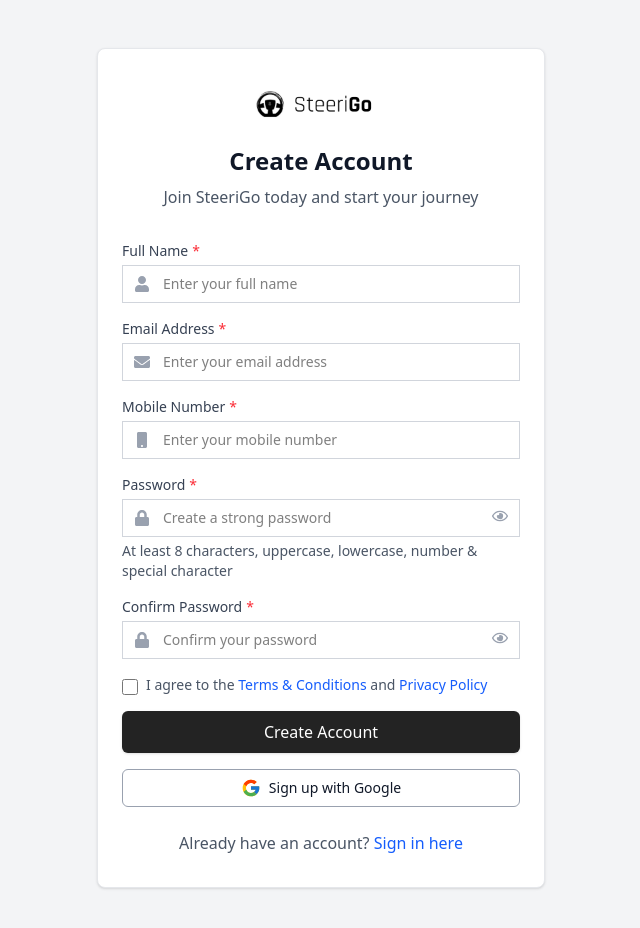
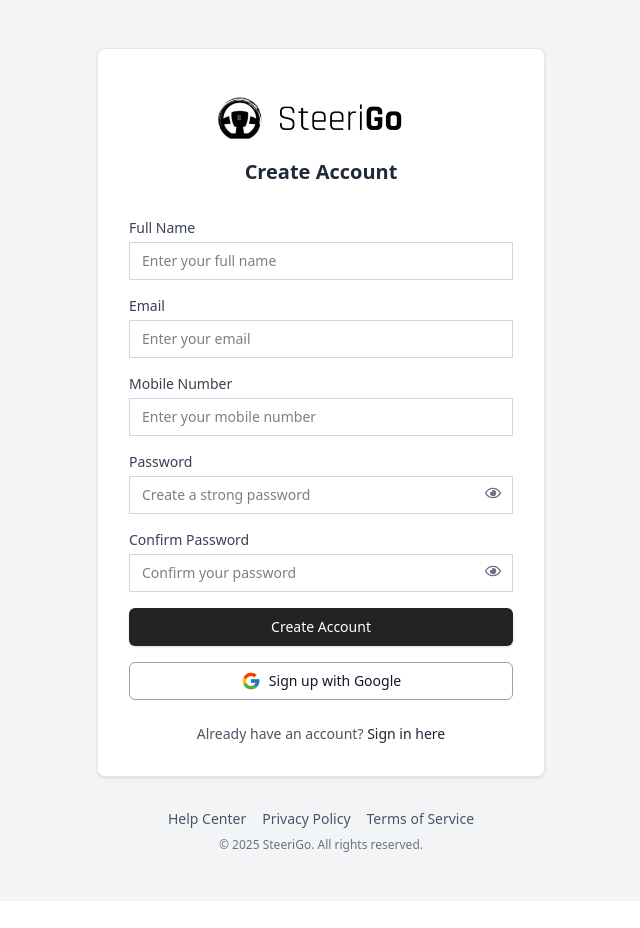
Before and after one commit to muhammedsuhailop/Steerigo, a React (Vite) app in the folder frontend/: page /signup in a window 1280 px wide. Shown: the top 928 px of the page, without its empty margins (319-959 px from the left). After the commit the page ends 901 px from the top, so only its background shows below. Built offline with nearby package versions, Linux system fonts and the light colour scheme.

Commit message:
bugfix(frontend):signup function bug fixes -tokens

```diff
--- a/frontend/src/features/auth/components/SigupForm/SignupForm.tsx
+++ b/frontend/src/features/auth/components/SigupForm/SignupForm.tsx
@@ -1,20 +1,19 @@
+/* eslint-disable @typescript-eslint/no-unused-vars */
 import React, { useState, useEffect } from "react";
 import { Link, useNavigate } from "react-router-dom";
 import { useSignupForm } from "../../hooks/useAuthForm";
+import { useAuth } from "../../hooks/useAuth";
+import { useSignupMutation, useVerifyOTPMutation, useResendOTPMutation } from "../../services/authApi";
 import type { SignupFormProps } from "./SignupForm.types";
 import LogoText from "@/../public/SteeriGoHorizontal.png";
 import {
     FaRegEye,
     FaRegEyeSlash,
-  FaMobile,
-  FaUser,
-  FaEnvelope,
-  FaLock,
 } from "react-icons/fa";
 import { FcGoogle } from "react-icons/fc";
 import { Button } from "@/shared/components/ui/Button";
 import { Input } from "@/shared/components/ui/Input";
-import { useAuth } from "../../hooks/useAuth";
+import { getUserDashboardPath } from "../../hooks/useAuth";
 
 export const SignupForm: React.FC<SignupFormProps> = ({
     onSubmit,
@@ -23,12 +22,18 @@
     showGoogleAuth = true,
 }) => {
     const navigate = useNavigate();
+    const { loginWithGoogle, userRole } = useAuth();
     const [showPassword, setShowPassword] = useState(false);
     const [showConfirmPassword, setShowConfirmPassword] = useState(false);
     const [showOtpSection, setShowOtpSection] = useState(false);
     const [otpTimer, setOtpTimer] = useState(0);
     const [otpValue, setOtpValue] = useState("");
     const [otpError, setOtpError] = useState("");
+
+    // API mutations
+    const [signupMutation, { isLoading: isSignupLoading }] = useSignupMutation();
+    const [verifyOTPMutation, { isLoading: isVerifyingOTP }] = useVerifyOTPMutation();
+    const [resendOTPMutation] = useResendOTPMutation();
 
     const {
         formData,
@@ -37,22 +42,26 @@
         submitMessage,
         handleChange,
         handleSubmit,
-  } = useSignupForm(async (data: any) => {
-    const res = await fetch("/api/auth/signup", {
-      method: "POST",
-      headers: { "Content-Type": "application/json" },
-      body: JSON.stringify(data),
-    });
-    const result = await res.json();
+    } = useSignupForm(
+        onSubmit ||
+        (async (data: any) => {
+            try {
+                const result = await signupMutation(data).unwrap();
                 if (result.success) {
                     setShowOtpSection(true);
                     setOtpTimer(60);
-      return { success: true, message: result.message };
                 }
-    return { success: false, message: result.message };
-  });
+                return result;
+            } catch (error: any) {
+                return {
+                    success: false,
+                    message: error.data?.message || "Signup failed. Please try again.",
+                };
+            }
+        })
+    );
 
-  // Countdown for OTP resend
+    // OTP Timer countdown
     useEffect(() => {
         let interval: NodeJS.Timeout;
         if (otpTimer > 0) {
@@ -64,7 +73,13 @@
     }, [otpTimer]);
 
     const handleGoogleSignup = async () => {
-    // implement Google signup flow if needed
+        try {
+            setShowPassword(false);
+            setShowConfirmPassword(false);
+            await loginWithGoogle();
+        } catch (error) {
+            console.error("Google signup failed:", error);
+        }
     };
 
     const handleOtpSubmit = async (e: React.FormEvent) => {
@@ -73,49 +88,34 @@
             setOtpError("OTP must be 4 digits");
             return;
         }
-
-    // Debug: Check if email exists
-    console.log("Sending OTP verification:", {
-      email: formData.email,
-      otp: otpValue,
-    });
-
         if (!formData.email) {
             setOtpError("Email not found. Please restart signup process.");
             return;
         }
 
         try {
-      const res = await fetch("/api/auth/signup/verify", {
-        method: "POST",
-        headers: { "Content-Type": "application/json" },
-        body: JSON.stringify({ email: formData.email, otp: otpValue }),
-      });
-
-      console.log("OTP Response status:", res.status);
-      const result = await res.json();
-      console.log("OTP Response body:", result);
+            const result = await verifyOTPMutation({
+                email: formData.email,
+                otp: otpValue,
+            }).unwrap();
 
             if (result.success) {
-        alert("Email verified! You can now log in.");
-        navigate("/login");
-      } else {
-        setOtpError(result.message || "OTP verification failed");
+                const redirectPath = getUserDashboardPath(result.data.user.role);
+                navigate(redirectPath);
             }
-    } catch (error) {
-      console.error("OTP verification error:", error);
-      setOtpError("Network error. Please try again.");
+        } catch (error: any) {
+            setOtpError(error.data?.message || "OTP verification failed");
         }
     };
 
     const handleResendOtp = async () => {
+        try {
             setOtpError("");
             setOtpTimer(60);
-    await fetch("/api/auth/signup/resend", {
-      method: "POST",
-      headers: { "Content-Type": "application/json" },
-      body: JSON.stringify({ email: formData.email }),
-    });
+            await resendOTPMutation({ email: formData.email }).unwrap();
+        } catch (error: any) {
+            setOtpError("Failed to resend OTP. Please try again.");
+        }
     };
 
     const formatTime = (seconds: number) => {
@@ -125,142 +125,132 @@
     };
 
     return (
-    <div className={`w-full max-w-md mx-auto ${className}`}>
+        <div className={`w-full max-w-sm mx-auto ${className}`}>
+            {/* Logo */}
             <div className="text-center mb-8">
-        <img src={LogoText} alt="SteeriGo" className="h-12 mx-auto mb-4" />
-        <h1 className="text-2xl font-bold text-gray-900 mb-2">
+                <div className="flex items-center justify-center">
+                    <img src={LogoText} alt="SteeriGo Logo" className="w-3/4 h-auto" />
+                </div>
+                <h2 className="text-xl font-semibold text-gray-800 mb-2">
                     {showOtpSection ? "Verify Your Email" : "Create Account"}
-        </h1>
-        <p className="text-gray-600">
-          {showOtpSection
-            ? `We've sent a 4-digit code to ${formData.email}`
-            : "Join SteeriGo today and start your journey"}
+                </h2>
+                {showOtpSection && (
+                    <p className="text-sm text-gray-600">
+                        We've sent a 4-digit code to {formData.email}
                     </p>
+                )}
             </div>
 
+            {/* Submit Message */}
             {submitMessage && (
                 <div
-          className={`mb-4 p-3 rounded-md text-sm ${
-            submitMessage.type === "success"
-              ? "bg-green-50 text-green-700 border border-green-200"
-              : "bg-red-50 text-red-700 border border-red-200"
+                    className={`p-3 rounded-md text-sm mb-2 ${submitMessage.type === "success"
+                        ? "bg-green-50 text-green-800 border border-green-200"
+                        : "bg-red-50 text-red-800 border border-red-200"
                         }`}
                 >
-          {submitMessage.text}
+                    <p>{submitMessage.text}</p>
                 </div>
             )}
 
             {!showOtpSection ? (
+                /* Signup Form */
                 <form onSubmit={handleSubmit} className="space-y-4">
                     <Input
+                        type="text"
+                        id="name"
                         label="Full Name"
-            type="text"
                         value={formData.name || ""}
                         onChange={(e) => handleChange("name", e.target.value)}
                         error={errors.name}
                         isInvalid={!!errors.name}
-            disabled={isSubmitting || isLoading}
+                        disabled={isSubmitting || isLoading || isSignupLoading}
                         placeholder="Enter your full name"
-            leftIcon={<FaUser className="w-4 h-4 text-gray-400" />}
-            isRequired
                     />
 
                     <Input
-            label="Email Address"
                         type="email"
+                        id="email"
+                        label="Email"
                         value={formData.email || ""}
                         onChange={(e) => handleChange("email", e.target.value)}
                         error={errors.email}
                         isInvalid={!!errors.email}
-            disabled={isSubmitting || isLoading}
-            placeholder="Enter your email address"
-            leftIcon={<FaEnvelope className="w-4 h-4 text-gray-400" />}
-            isRequired
+                        disabled={isSubmitting || isLoading || isSignupLoading}
+                        placeholder="Enter your email"
                     />
 
                     <Input
+                        type="tel"
+                        id="mobile"
                         label="Mobile Number"
-            type="tel"
                         value={formData.mobile || ""}
                         onChange={(e) => handleChange("mobile", e.target.value)}
                         error={errors.mobile}
                         isInvalid={!!errors.mobile}
-            disabled={isSubmitting || isLoading}
+                        disabled={isSubmitting || isLoading || isSignupLoading}
                         placeholder="Enter your mobile number"
-            leftIcon={<FaMobile className="w-4 h-4 text-gray-400" />}
-            isRequired
                     />
 
                     <Input
+                        type={showPassword ? "text" : "password"}
+                        id="password"
                         label="Password"
-            type={showPassword ? "text" : "password"}
                         value={formData.password || ""}
                         onChange={(e) => handleChange("password", e.target.value)}
                         error={errors.password}
                         isInvalid={!!errors.password}
-            disabled={isSubmitting || isLoading}
+                        disabled={isSubmitting || isLoading || isSignupLoading}
                         placeholder="Create a strong password"
-            leftIcon={<FaLock className="w-4 h-4 text-gray-400" />}
                         rightIcon={
                             <button
                                 type="button"
                                 onClick={() => setShowPassword(!showPassword)}
-                className="text-gray-400 hover:text-gray-600"
+                                className="focus:outline-none"
+                                disabled={isSubmitting || isLoading || isSignupLoading}
                             >
-                {showPassword ? <FaRegEyeSlash /> : <FaRegEye />}
+                                {showPassword ? (
+                                    <FaRegEyeSlash className="text-gray-500" />
+                                ) : (
+                                    <FaRegEye className="text-gray-500" />
+                                )}
                             </button>
                         }
-            isRequired
-            helperText="At least 8 characters, uppercase, lowercase, number & special character"
                     />
 
                     <Input
+                        type={showConfirmPassword ? "text" : "password"}
+                        id="confirmPassword"
                         label="Confirm Password"
-            type={showConfirmPassword ? "text" : "password"}
                         value={formData.confirmPassword || ""}
                         onChange={(e) => handleChange("confirmPassword", e.target.value)}
                         error={errors.confirmPassword}
                         isInvalid={!!errors.confirmPassword}
-            disabled={isSubmitting || isLoading}
+                        disabled={isSubmitting || isLoading || isSignupLoading}
                         placeholder="Confirm your password"
-            leftIcon={<FaLock className="w-4 h-4 text-gray-400" />}
                         rightIcon={
                             <button
                                 type="button"
                                 onClick={() => setShowConfirmPassword(!showConfirmPassword)}
-                className="text-gray-400 hover:text-gray-600"
+                                className="focus:outline-none"
+                                disabled={isSubmitting || isLoading || isSignupLoading}
                             >
-                {showConfirmPassword ? <FaRegEyeSlash /> : <FaRegEye />}
+                                {showConfirmPassword ? (
+                                    <FaRegEyeSlash className="text-gray-500" />
+                                ) : (
+                                    <FaRegEye className="text-gray-500" />
+                                )}
                             </button>
                         }
-            isRequired
                     />
-
-          <div className="flex items-start space-x-2">
-            <input
-              type="checkbox"
-              id="terms"
-              className="mt-1 h-4 w-4 text-blue-600 border-gray-300 rounded focus:ring-blue-500"
-              required
-            />
-            <label htmlFor="terms" className="text-sm text-gray-600">
-              I agree to the{" "}
-              <Link to="/terms" className="text-blue-600 hover:underline">
-                Terms & Conditions
-              </Link>{" "}
-              and{" "}
-              <Link to="/privacy" className="text-blue-600 hover:underline">
-                Privacy Policy
-              </Link>
-            </label>
-          </div>
 
                     <Button
                         type="submit"
+                        variant="primary"
+                        size="md"
                         fullWidth
-            isLoading={isSubmitting || isLoading}
-            disabled={isSubmitting || isLoading}
-            size="lg"
+                        isLoading={isSubmitting || isLoading || isSignupLoading}
+                        disabled={isSubmitting || isLoading || isSignupLoading}
                     >
                         Create Account
                     </Button>
@@ -269,46 +259,49 @@
                         <Button
                             type="button"
                             variant="outline"
+                            size="md"
                             fullWidth
                             leftIcon={<FcGoogle className="w-5 h-5" />}
                             onClick={handleGoogleSignup}
-              disabled={isSubmitting || isLoading}
+                            disabled={isSubmitting || isLoading || isSignupLoading}
                         >
                             Sign up with Google
                         </Button>
                     )}
                 </form>
             ) : (
-        <form onSubmit={handleOtpSubmit} className="space-y-6">
-          <div className="text-center">
+                /* OTP Verification Form */
+                <form onSubmit={handleOtpSubmit} className="space-y-4">
                     <Input
+                        type="text"
+                        id="otp"
                         label="Enter 4-Digit Code"
-              type="text"
                         value={otpValue}
                         onChange={(e) => {
-                const v = e.target.value.replace(/\D/g, "").slice(0, 4);
-                setOtpValue(v);
+                            const value = e.target.value.replace(/\D/g, "").slice(0, 4);
+                            setOtpValue(value);
                             if (otpError) setOtpError("");
                         }}
                         error={otpError}
                         isInvalid={!!otpError}
                         placeholder="0000"
-              className="text-center text-2xl font-mono tracking-widest"
                         maxLength={4}
+                        disabled={isVerifyingOTP}
                     />
-          </div>
 
                     <Button
                         type="submit"
+                        variant="primary"
+                        size="md"
                         fullWidth
-            isLoading={isSubmitting}
-            disabled={isSubmitting || !otpValue}
-            size="lg"
+                        isLoading={isVerifyingOTP}
+                        disabled={isVerifyingOTP || !otpValue}
                     >
                         Verify Email
                     </Button>
 
-          <div className="text-center">
+                    {/* Resend OTP */}
+                    <div className="flex items-center justify-center text-sm">
                         {otpTimer > 0 ? (
                             <p className="text-gray-600">
                                 Resend code in{" "}
@@ -320,7 +313,7 @@
                             <button
                                 type="button"
                                 onClick={handleResendOtp}
-                className="text-blue-600 hover:text-blue-700 font-medium"
+                                className="text-gray-700 hover:text-gray-900 font-medium"
                             >
                                 Resend OTP
                             </button>
@@ -336,7 +329,7 @@
                                 setOtpError("");
                                 setOtpTimer(0);
                             }}
-              className="text-gray-600 hover:text-gray-700 text-sm"
+                            className="text-sm text-gray-600 hover:text-gray-800"
                         >
                             ← Back to signup
                         </button>
@@ -344,13 +337,14 @@
                 </form>
             )}
 
+            {/* Login Link */}
             {!showOtpSection && (
-        <div className="mt-6 text-center">
-          <p className="text-gray-600">
+                <div className="text-center mt-6">
+                    <p className="text-sm text-gray-600">
                         Already have an account?{" "}
                         <Link
                             to="/login"
-              className="text-blue-600 hover:text-blue-700 font-medium"
+                            className="font-medium text-gray-800 hover:text-gray-900"
                         >
                             Sign in here
                         </Link>
--- a/frontend/src/features/auth/hooks/useAuth.ts
+++ b/frontend/src/features/auth/hooks/useAuth.ts
@@ -1,5 +1,5 @@
+/* eslint-disable @typescript-eslint/no-unused-vars */
 import { useCallback } from "react";
-// import { useDispatch, useSelector, TypedUseSelectorHook } from "react-redux";
 import { useNavigate } from "react-router-dom";
 import {
     useLoginMutation,
@@ -157,8 +157,7 @@
     };
 };
 
-// Helper function to get dashboard path based on user role
-const getUserDashboardPath = (role: string): string => {
+export const getUserDashboardPath = (role: string): string => {
     switch (role) {
         case "ADMIN":
             return "/admin/dashboard";
--- a/frontend/src/features/auth/pages/SignupPage.tsx
+++ b/frontend/src/features/auth/pages/SignupPage.tsx
@@ -1,28 +1,48 @@
-import React from 'react';
-import { SignupForm } from '../components/SigupForm';
+import React, { useEffect } from "react";
+import { Navigate, useLocation } from "react-router-dom";
+import { useAuth } from "../hooks/useAuth";
+import { SignupForm } from "../components/SigupForm";
 
 export const SignupPage: React.FC = () => {
-    const handleSignup = async (data: any) => {
-        try {
-            const response = await fetch('/api/auth/signup', {
-                method: 'POST',
-                headers: { 'Content-Type': 'application/json' },
-                body: JSON.stringify(data),
-            });
+    const { isAuthenticated, isLoading, initialize } = useAuth();
+    const location = useLocation();
 
-            const result = await response.json();
-            return { success: result.success, message: result.message };
-        } catch (error) {
-            return { success: false, message: 'Network error. Please try again.' };
-        }
-    };
+    useEffect(() => {
+        initialize();
+    }, [initialize]);
+
+    if (isLoading) {
+        return (
+            <div className="min-h-screen flex items-center justify-center">
+                <div className="animate-spin rounded-full h-32 w-32 border-b-2 border-gray-900"></div>
+            </div>
+        );
+    }
+
+    if (isAuthenticated) {
+        const from = (location.state as any)?.from?.pathname || "/dashboard";
+        return <Navigate to={from} replace />;
+    }
 
     return (
         <div className="min-h-screen bg-gray-100 flex flex-col justify-center py-12 sm:px-6 lg:px-8">
+            {/* Main Signup Container */}
             <div className="sm:mx-auto sm:w-full sm:max-w-md">
                 <div className="bg-white py-8 px-6 shadow-sm rounded-lg border border-gray-200">
-                    <SignupForm onSubmit={handleSignup} />
+                    <SignupForm />
                 </div>
+            </div>
+
+            {/* Footer Links */}
+            <div className="mt-8 text-center">
+                <div className="text-sm text-gray-600 space-x-4">
+                    <a href="#" className="hover:text-gray-900">Help Center</a>
+                    <a href="#" className="hover:text-gray-900">Privacy Policy</a>
+                    <a href="#" className="hover:text-gray-900">Terms of Service</a>
+                </div>
+                <p className="mt-2 text-xs text-gray-500">
+                    © 2025 SteeriGo. All rights reserved.
+                </p>
             </div>
         </div>
     );
--- a/frontend/src/features/auth/services/authApi.ts
+++ b/frontend/src/features/auth/services/authApi.ts
@@ -7,7 +7,6 @@
     OTPVerificationRequest,
     ForgotPasswordRequest,
     ResetPasswordRequest,
-    GoogleAuthResponse,
     User,
 } from "../types";
 
@@ -62,9 +61,26 @@
             invalidatesTags: ["Auth"],
         }),
 
+        verifySignupOTP: builder.mutation<AuthResponse, OTPVerificationRequest>({
+            query: (otpData) => ({
+                url: "/signup/verify",
+                method: "POST",
+                body: otpData,
+            }),
+            invalidatesTags: ["Auth"],
+        }),
+
+        resendSignupOTP: builder.mutation<{ success: boolean; message: string }, { email: string }>({
+            query: ({ email }) => ({
+                url: "/signup/resend",
+                method: "POST",
+                body: { email },
+            }),
+        }),
+
         verifyOTP: builder.mutation<AuthResponse, OTPVerificationRequest>({
             query: (otpData) => ({
-                url: "/verify-otp",
+                url: "/signup/verify",
                 method: "POST",
                 body: otpData,
             }),
--- a/frontend/src/features/auth/store/authSlice.ts
+++ b/frontend/src/features/auth/store/authSlice.ts
@@ -1,3 +1,4 @@
+/* eslint-disable @typescript-eslint/no-unused-vars */
 import { createSlice, createAsyncThunk, PayloadAction } from "@reduxjs/toolkit";
 import { authApi } from "../services/authApi";
 import type { AuthState, User } from "../types";
--- a/frontend/src/shared/constants/api.ts
+++ b/frontend/src/shared/constants/api.ts
@@ -6,7 +6,7 @@
         SIGNUP: "/api/auth/signup",
         LOGOUT: "/api/auth/logout",
         REFRESH: "/api/auth/refresh",
-    VERIFY_OTP: "/api/auth/verify-otp",
+        VERIFY_OTP: "/api/auth/signup/verify",
         RESEND_OTP: "/api/auth/resend-otp",
         RESET_PASSWORD: "/api/auth/forgot-password",
         RESET_PASSWORD_CONFIRM: "/api/auth/reset-password",
--- a/frontend/src/shared/utils/api.ts
+++ b/frontend/src/shared/utils/api.ts
@@ -1,4 +1,5 @@
-import axios from "axios";
+/* eslint-disable @typescript-eslint/no-unused-vars */
+import axios from 'axios';
 import { store } from "../../app/store";
 import { refreshAuthToken, logout } from "../../features/auth/store/authSlice";
 
```
Lines whose indentation alone changed are shown as unchanged.
